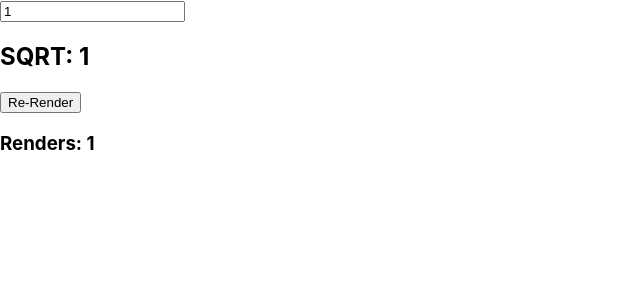
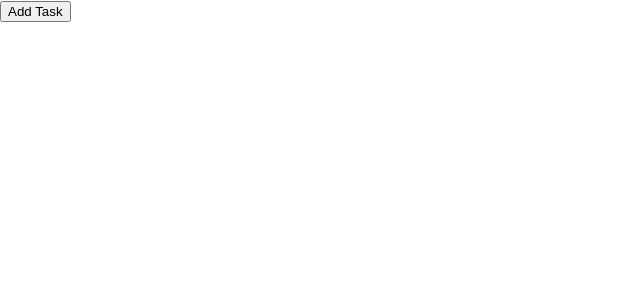
Before and after one commit to MattRuetz/react-hooks-sandbox, a React (Create React App) app: page / in a window 1280 px wide. Shown: the top 300 px of the page, without its empty margins (0-640 px from the left). Built offline with nearby package versions, Linux system fonts and the light colour scheme.

Commit message:
Memo-ize an entire react component (AddButton) with the React.memo wrapper, and have useCallback return a callback function only when its dependency array is mutated

```diff
--- a/src/App.js
+++ b/src/App.js
@@ -1,10 +1,10 @@
 import './App.css';
-import UseMemoExample from './components/UseMemoExample';
+import UseCallbackExample from './components/UseCallbackExample';
 
 function App() {
     return (
         <div className="container mt-5">
-            <UseMemoExample />
+            <UseCallbackExample />
         </div>
     );
 }
--- /dev/null
+++ b/src/components/UseCallbackExample.jsx
@@ -0,0 +1,33 @@
+import React, { useCallback, useState } from 'react';
+
+function UseCallbackExample() {
+    const [tasks, setTasks] = useState([]);
+
+    const addTask = useCallback(() => {
+        setTasks((prevState) => [...prevState, 'Some New Task']);
+    }, [setTasks]);
+
+    return (
+        <div>
+            <AddButton addTask={addTask} />
+            {tasks.map((task, index) => (
+                <p key={index}>{task}</p>
+            ))}
+        </div>
+    );
+}
+
+export default UseCallbackExample;
+// Button component
+
+const AddButton = React.memo(({ addTask }) => {
+    console.log('Button rendered');
+
+    return (
+        <div>
+            <button className="btn btn-primary" onClick={addTask}>
+                Add Task
+            </button>
+        </div>
+    );
+});
```
